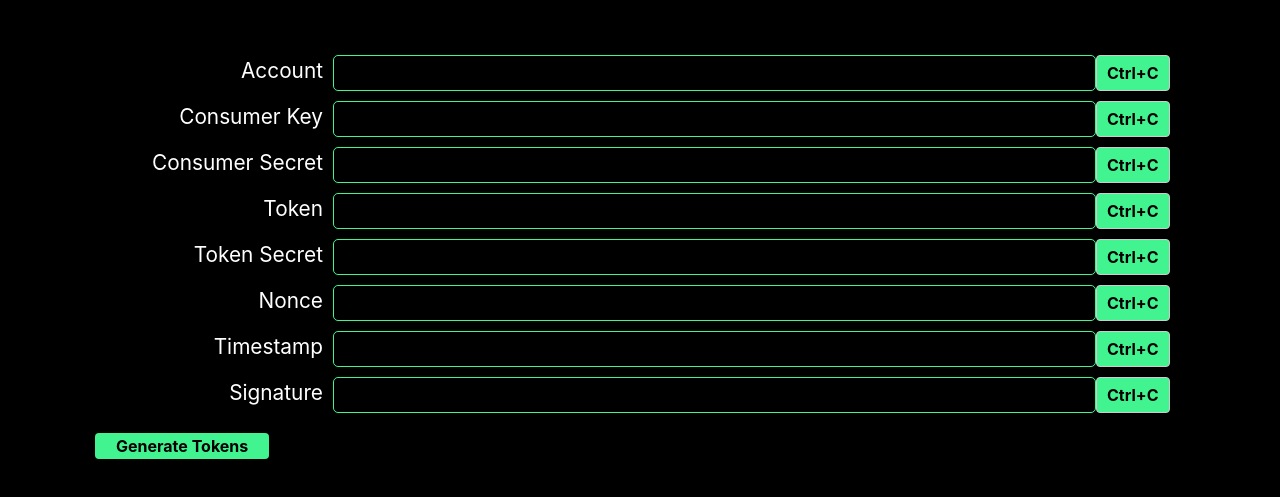
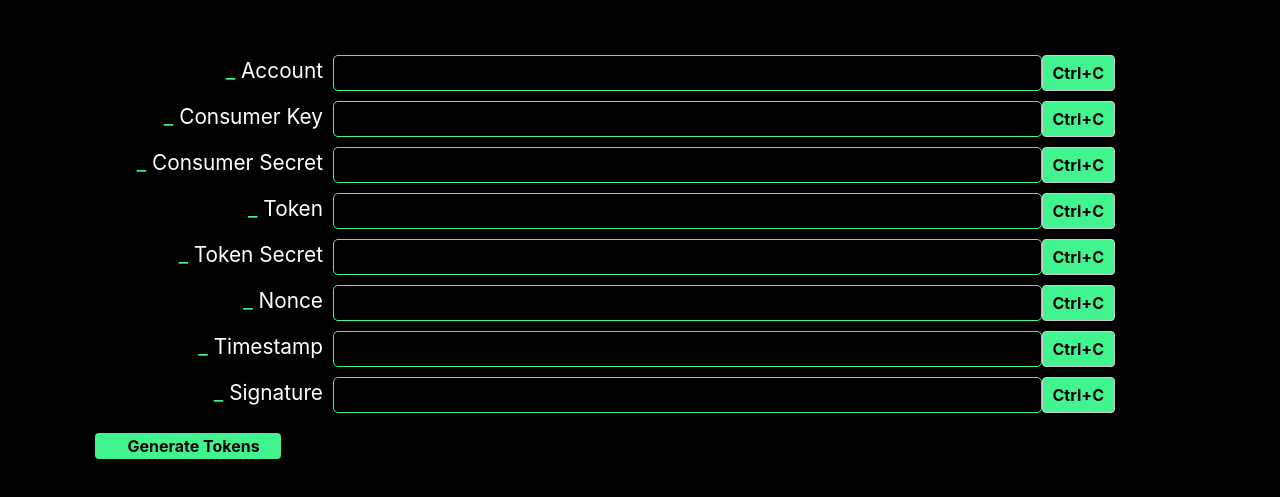
Before and after one commit to jcmujica/NetSuitePassportGenerator, a plain HTML site: page index.html in a window 1280 px wide. Shown: the part 91-588 px from the top of the page. Drawn offline with nearby package versions, Linux system fonts and the light colour scheme.

Commit message:
appearance

```diff
--- a/index.html
+++ b/index.html
@@ -27,7 +27,7 @@
 
 		}
 		input {
-			width: 70%;
+			width: 65%;
 			border: 0;
 			background-color: black;
 			color: white;
@@ -75,6 +75,9 @@
 			opacity: 1;
 			transition: visibility 0s linear 0s, opacity 800ms;
 		}
+		span {
+			color: #42f48f;
+		}
 	</style>
 </head>
 <body>
@@ -85,48 +88,48 @@
 
 	<div class='container' id='container'>
 		<div class='row'>
-			<label for='account'>Account</label>
+			<label for='account'><span>_ </span>Account</label>
 			<input type='text' id='account'>
 			<button class='button btn' id='account-btn' value="copy">Ctrl+C</button>
 		</div>
 		<div class='row'>
-			<label for='con-key'>Consumer Key</label>
+			<label for='con-key'><span>_ </span>Consumer Key</label>
 			<input type='text' id='con-key'>
 			<button class='button btn' id='con-key-btn' value="copy">Ctrl+C</button>
 		</div>
 		<div class='row'>
-			<label for='con-secret'>Consumer Secret</label>
+			<label for='con-secret'><span>_ </span>Consumer Secret</label>
 			<input type='text' id='con-secret'>
 			<button class='button btn' id='con-secret-btn' value="copy">Ctrl+C</button>
 		</div>
 		<div class='row'>
-			<label for='tkn'>Token</label>
+			<label for='tkn'><span>_ </span>Token</label>
 			<input type='text' id='tkn'>
 			<button class='button btn' id='tkn-btn' value="copy">Ctrl+C</button>
 		</div>
 		<div class='row'>
-			<label for='tkn-secret'>Token Secret</label>
+			<label for='tkn-secret'><span>_ </span>Token Secret</label>
 			<input type='text' id='tkn-secret'>
 			<button class='button btn' id='tkn-secret-btn' value="copy">Ctrl+C</button>
 		</div>
 		<div class='row'>
-			<label for='nonce'>Nonce</label>
+			<label for='nonce'><span>_ </span>Nonce</label>
 			<input type='text' id='nonce'>
 			<button class='button btn' id='nonce-btn' value="copy">Ctrl+C</button>
 		</div>
 		<div class='row'>
-			<label for='timestamp'>Timestamp</label>
+			<label for='timestamp'><span>_ </span>Timestamp</label>
 			<input type='text' id='timestamp'>
 			<button class='button btn' id='timestamp-btn' value="copy">Ctrl+C</button>
 		</div>
 		<div class='row'>
-			<label for='signature'>Signature</label>
+			<label for='signature'><span>_ </span>Signature</label>
 			<input type='text' id='signature'>
 			<button class='button btn' id='signature-btn' value="copy">Ctrl+C</button>
 		</div>
 
 		<div class='row'>
-			<button class='btn' id='gen-button'>Generate Tokens</button>
+			<button class='btn' id='gen-button'><span>_ </span>Generate Tokens</button>
 			<p class="clip m-fadeOut"></p>
 		</div>
 
```
